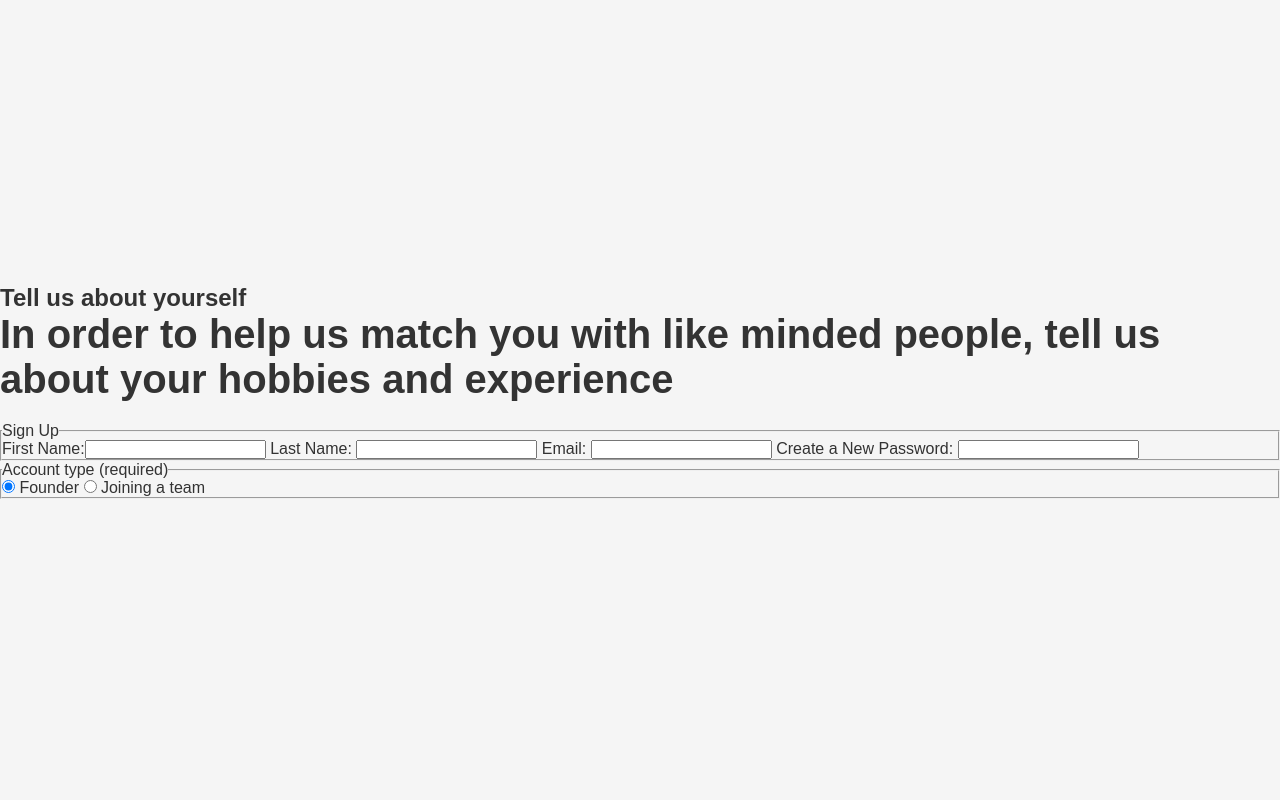
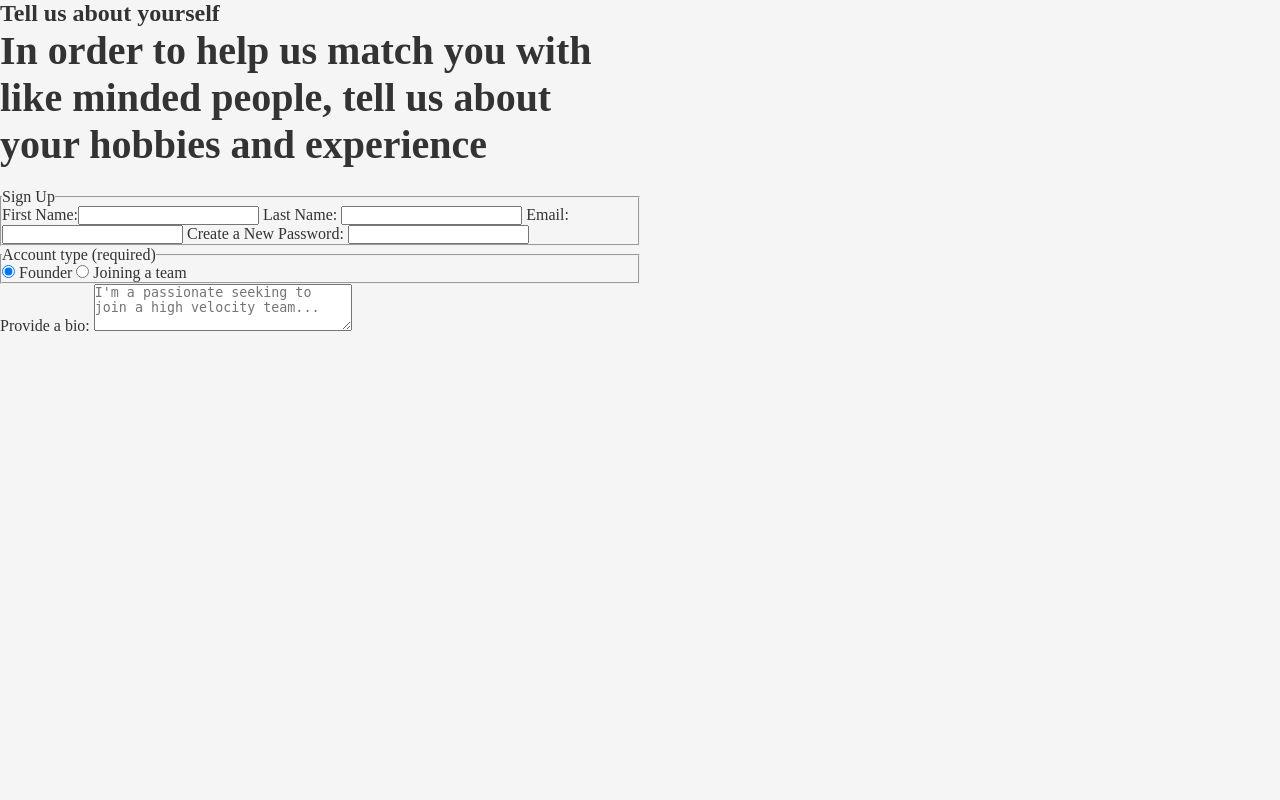
Before and after one commit to camdeardon/rocket, a Django app: page /login in a window 1280 px wide. Run offline with Django 5.2, Linux system fonts and the light colour scheme.

Commit message:
adjusting form

```diff
--- a/rocket/landing/static/landing/style.css
+++ b/rocket/landing/static/landing/style.css
@@ -196,9 +196,11 @@ background: #ffffff;
 box-shadow: -25px 25px 60px #a8a8a8, 25px -25px 60px #ffffff;
 }
 
-.container_login_page {
+.registration_form {
 background-color:#f5f5f5;
 font-family:'Raleway';
+width: 50%;
+height: 100vh;
 }
 
 .login_inputs {
--- a/rocket/landing/templates/landing/login.html
+++ b/rocket/landing/templates/landing/login.html
@@ -28,6 +28,8 @@
             <label for="idea"><input id="founder" type="radio" name="account-type" checked /> Founder</label>
             <label for="joining"><input id="joining" type="radio" name="account-type" /> Joining a team</label>
           </fieldset>
+          <label for="bio">Provide a bio:
+            <textarea id="bio" name="bio" rows="3" cols="30" placeholder="I'm a passionate seeking to join a high velocity team..."></textarea>
           <button type="submit" Submit></button>
 
         </div>
```
